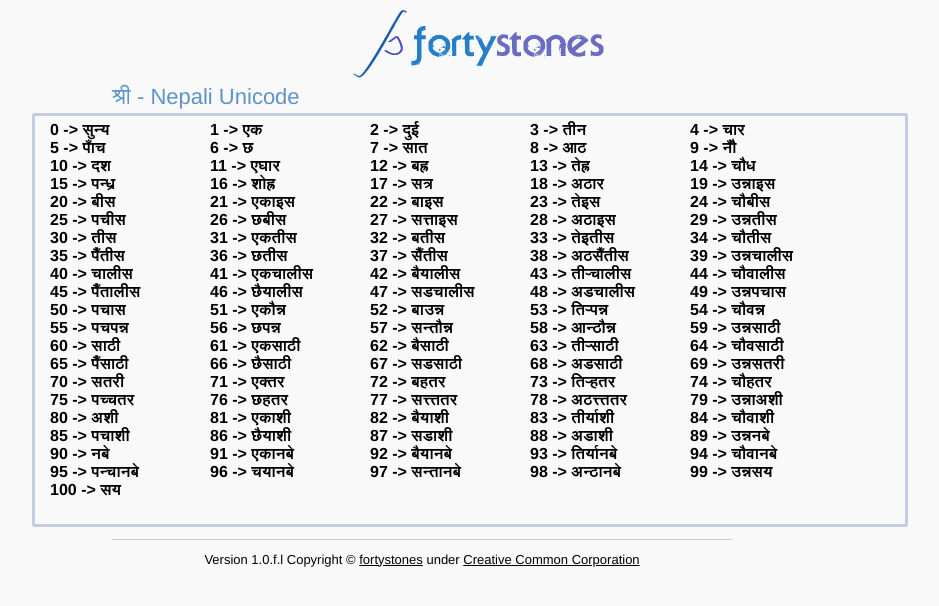
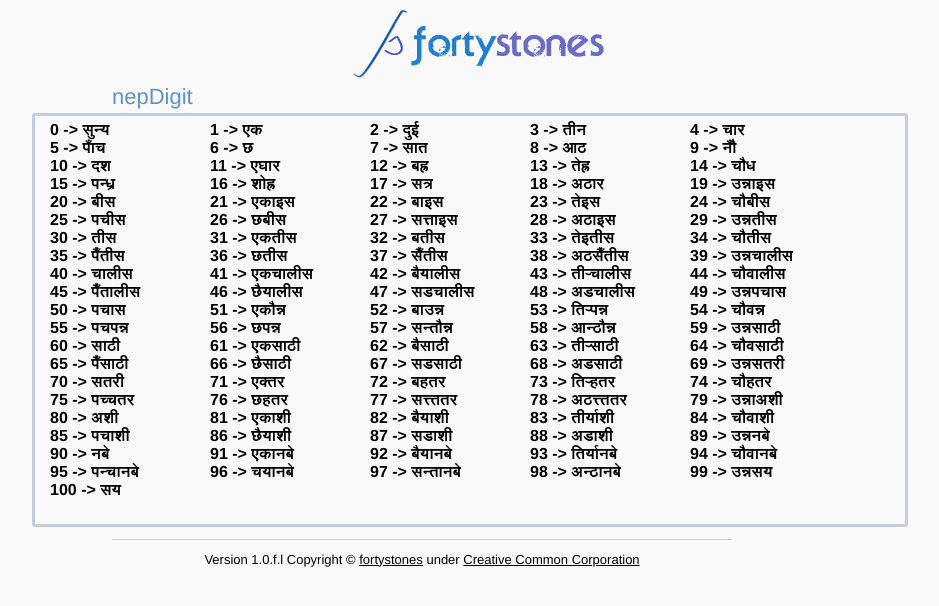
Before and after one commit to prashishh/nepDigit, a plain HTML site: page index.html in a window 1280 px wide. Shown: the whole page, without its empty margins (218-1157 px from the left). Drawn offline with Linux system fonts and the light colour scheme.

Commit message:
Fixed name

```diff
--- a/index.html
+++ b/index.html
@@ -29,7 +29,7 @@
         <a href = "index.html"><img src ="images/fortystones_logo.png" /></a>
         </div>
 
-		<div class ="grid_3 push_2 headername">श्री - Nepali Unicode</div>
+		<div class ="grid_3 push_2 headername">nepDigit</div>
 
         <div class="clear"></div>
 
```
